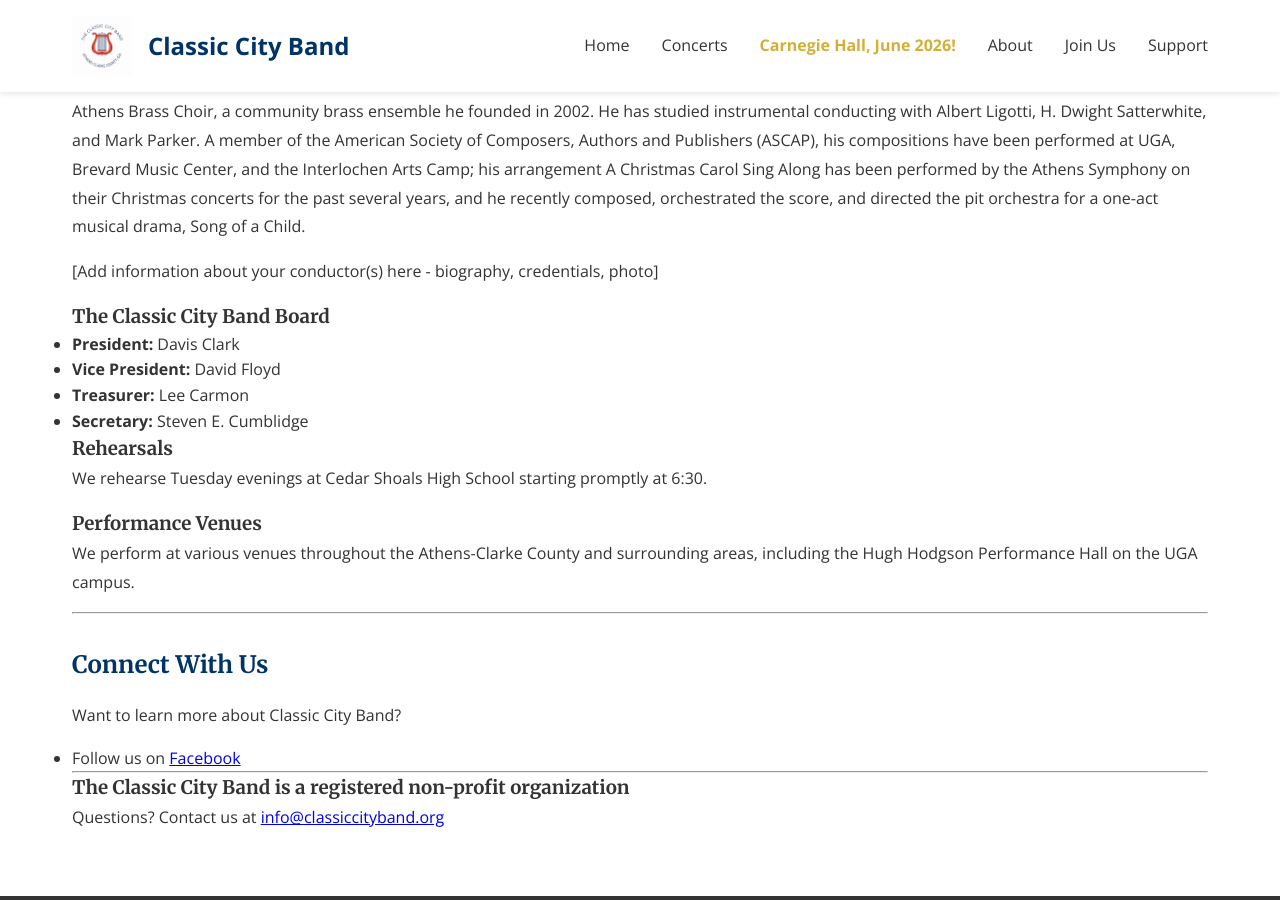
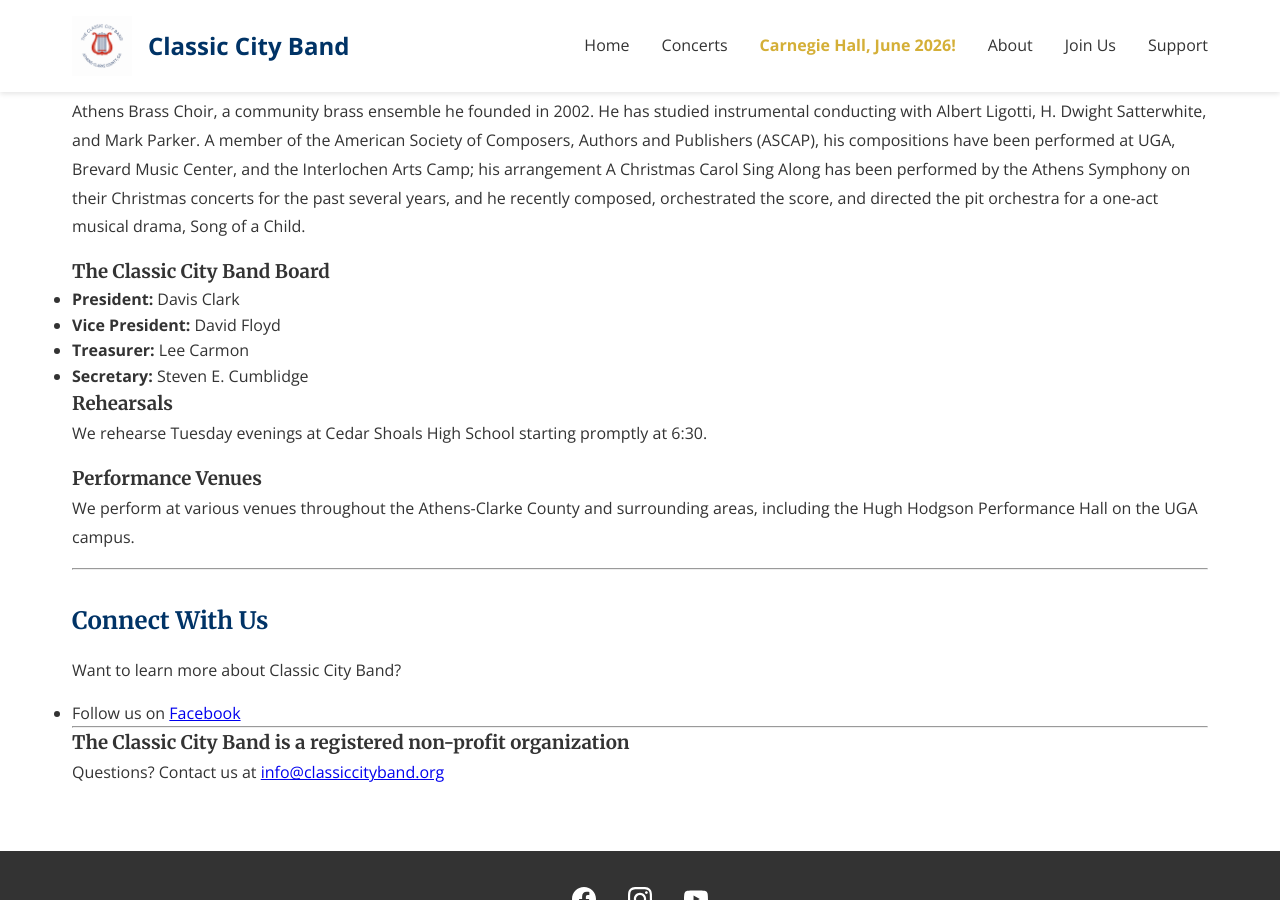
Before and after one commit to webmasterCCB/CCBwebsite, a Jekyll site: the page built from about.md, in a window 1280 px wide and 900 px high, scrolled down 412 px. Built offline with Jekyll 4.4.1, drawn with Linux system fonts in a browser that asks for light colours.

Commit message:
Update about.md

```diff
--- a/about.md
+++ b/about.md
@@ -7,10 +7,9 @@ title: About Classic City Band
 
 Classic City Band is Athens-Clark County's official municipal concert band, now celebrating our <strong>50th year of music!</strong>. We are a group of dedicated 100% volunteer musicians who share a passion for performing quality concert band literature.
 
-### The Classic City Band Director: Michael Brewer
+### The Classic City Band Director: Michael Brewer<br>
+
 Michael Brewer is a lifelong Classic City resident; he was born in Athens and has lived in or near the area his entire life, playing in the Classic City Band while he was in high school. Mr. Brewer is currently employed as a Web Developer at the University of Georgia, and is also a board member and secretary of the US PostgreSQL Association. A Phi Beta Kappa, summa cum laude graduate of UGA, with degrees in music and mathematics, Mr. Brewer was a member of Phi Mu Alpha Sinfonia music fraternity. He has played trombone for the Athens Symphony for the last 20 years; he also directs the Athens Brass Choir, a community brass ensemble he founded in 2002. He has studied instrumental conducting with Albert Ligotti, H. Dwight Satterwhite, and Mark Parker. A member of the American Society of Composers, Authors and Publishers (ASCAP), his compositions have been performed at UGA, Brevard Music Center, and the Interlochen Arts Camp; his arrangement A Christmas Carol Sing Along has been performed by the Athens Symphony on their Christmas concerts for the past several years, and he recently composed, orchestrated the score, and directed the pit orchestra for a one-act musical drama, Song of a Child.
-
-[Add information about your conductor(s) here - biography, credentials, photo]
 
 ### The Classic City Band Board
 
```
